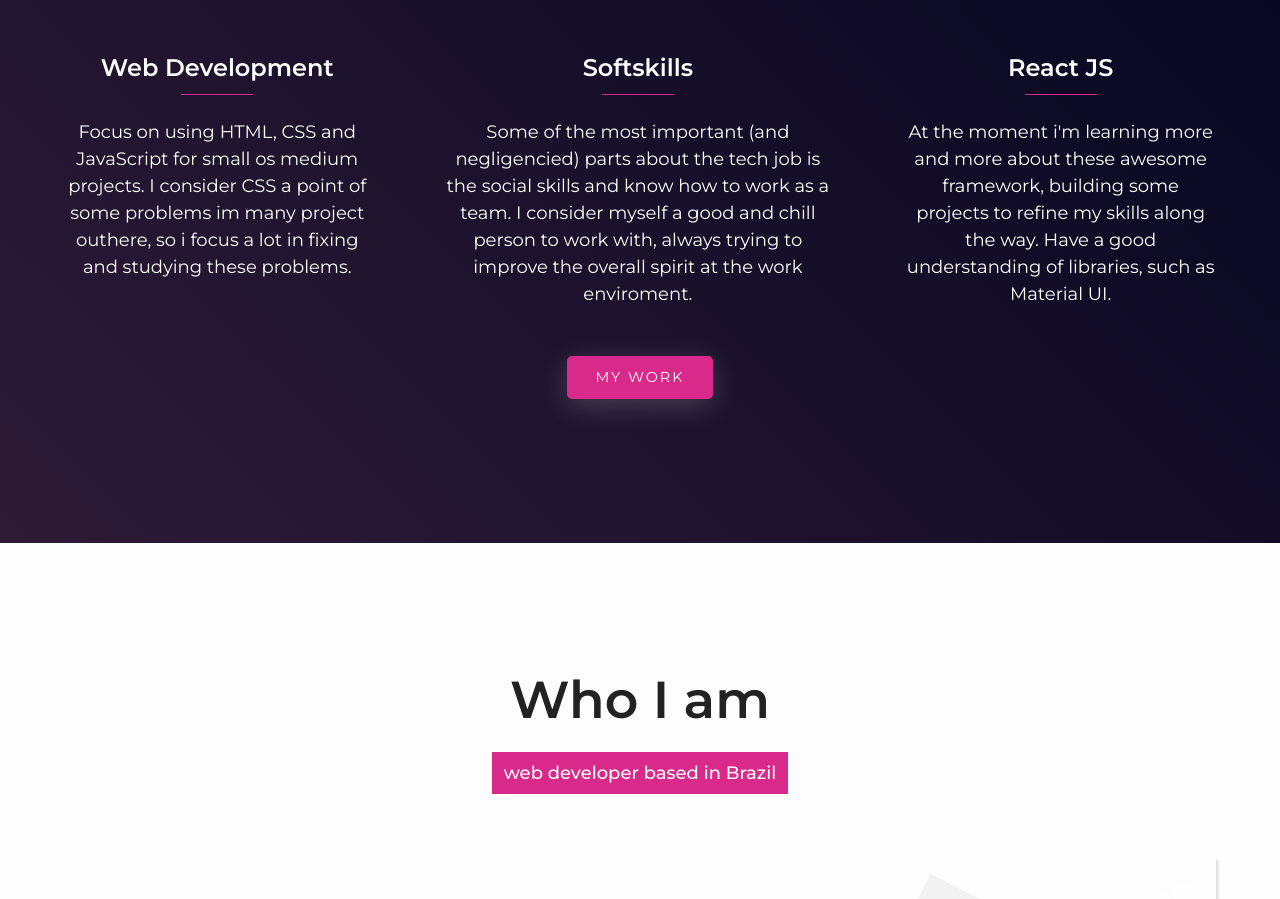
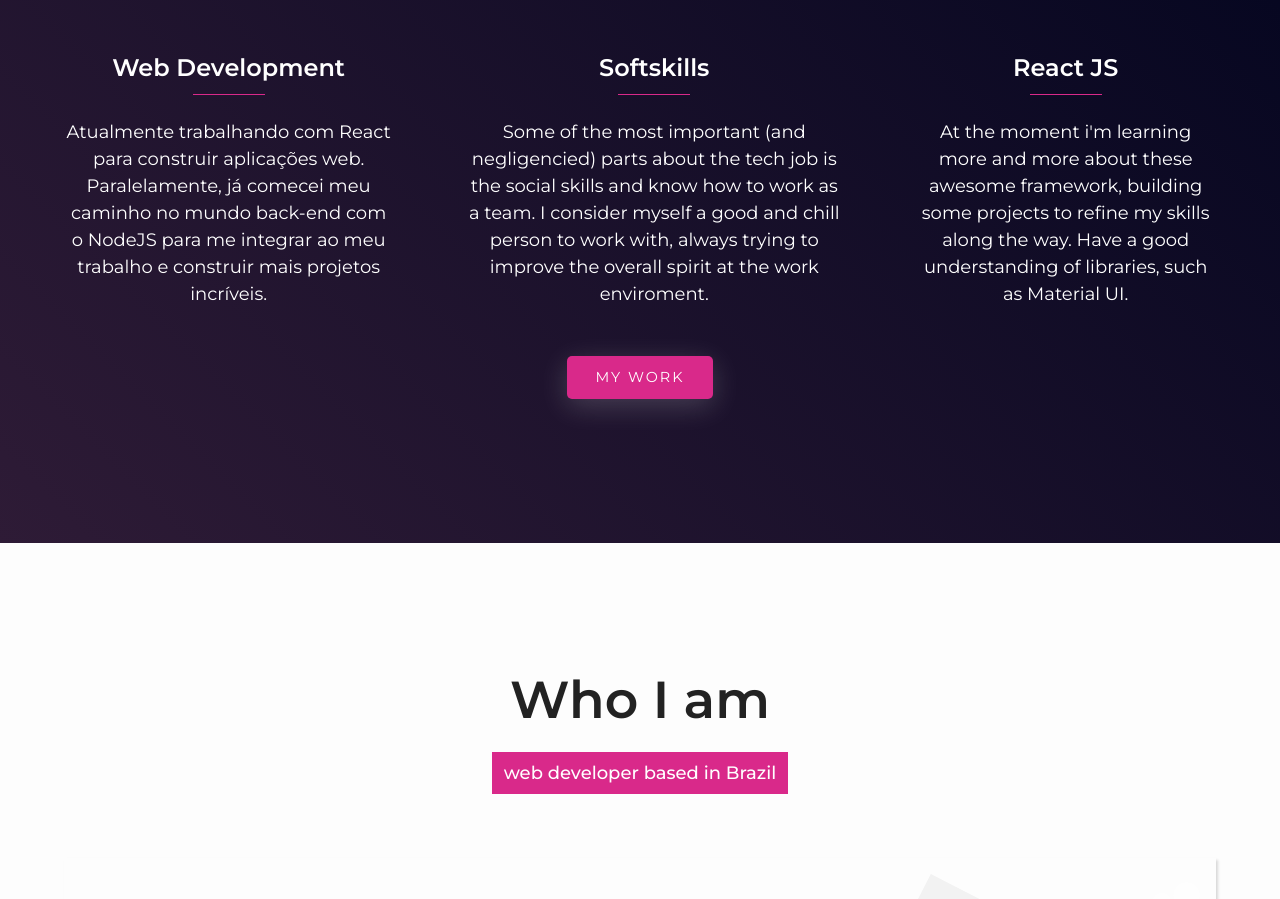
Before and after one commit to pedrodruviaro/new-website-react, a React (Create React App) app: page / in a window 1280 px wide. Shown: the part 1520-2419 px from the top of the page. Built offline with nearby package versions, Linux system fonts and the light colour scheme.

Commit message:
corigindo textos

```diff
--- a/src/componets/MyServices/index.jsx
+++ b/src/componets/MyServices/index.jsx
@@ -13,10 +13,11 @@ export default function index(props) {
                     <div>
                         <TertiaryTitle>Web Development</TertiaryTitle>
                         <Paragraph>
-                            Focus on using HTML, CSS and JavaScript for small os
-                            medium projects. I consider CSS a point of some
-                            problems im many project outhere, so i focus a lot
-                            in fixing and studying these problems.
+                            Atualmente trabalhando com React para construir
+                            aplicações web. Paralelamente, já comecei meu
+                            caminho no mundo back-end com o NodeJS para me
+                            integrar ao meu trabalho e construir mais projetos
+                            incríveis.
                         </Paragraph>
                     </div>
 
```
